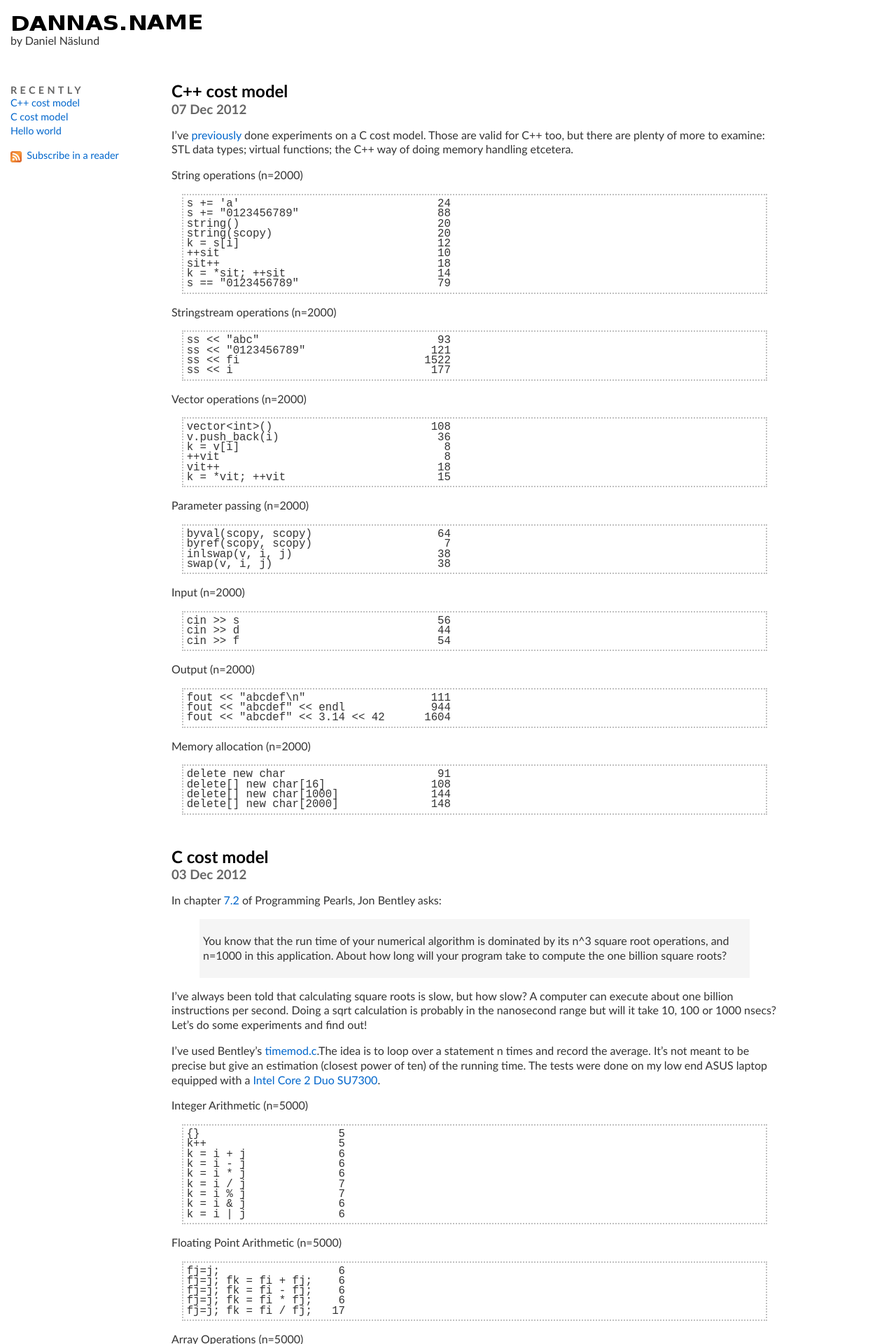
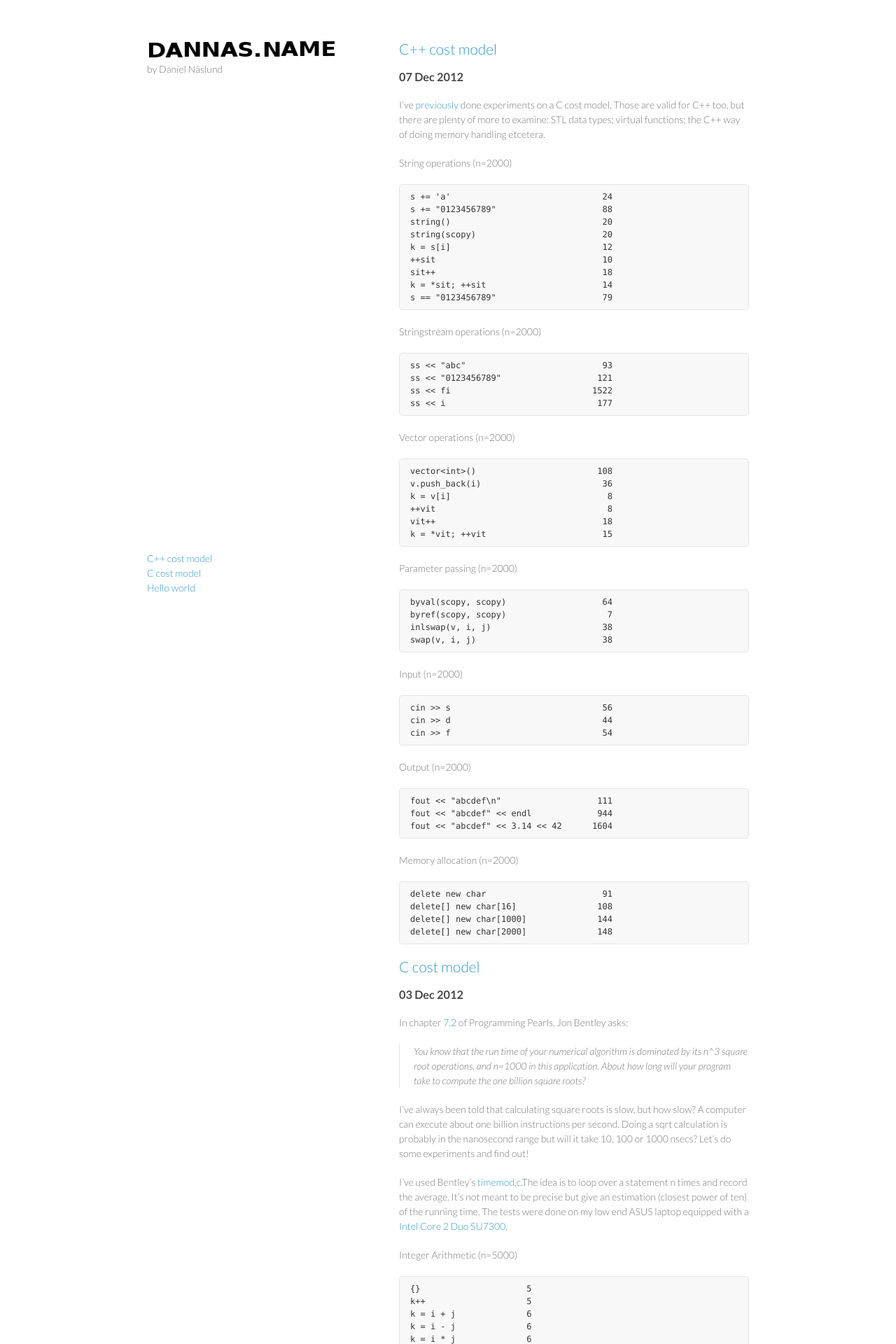
Before and after one commit to dannas/dannas.github.com, a Jekyll site: the page built from index.html, in a window 1280 px wide. Shown: the top 1920 px of the page at 70% size. Built offline with Jekyll 4.4.1, drawn with Linux system fonts in a browser that asks for light colours; the list of posts is cut into pages by our own code.

Commit message:
Use Steve Smiths orderedlist jekyll theme.

```diff
--- a/_layouts/default.html
+++ b/_layouts/default.html
@@ -3,43 +3,34 @@
 ---
 
 <!DOCTYPE html>
+<html>
     <head>
         <meta charset="utf-8">
         <title>dannas.name</title>
-<link rel="stylesheet" href="/stylesheets/site.css" type="text/css" />
+        <link rel="stylesheet" href="/stylesheets/styles.css" type="text/css" />
         <link rel="alternate" type="application/rss+xml" title="RSS" href="/feed/index.html" />
-<link rel="shortcut icon" href="/favicon.ico" />
+        <meta name="viewport" content="width=device-width, initial-scale=1, user-scalable=no">
+        <!--[if lt IE 9]>
+        <script src="//html5shiv.googlecode.com/svn/trunk/html5.js"></script>
+        <![endif]-->
     </head>
-
-<div id="header">
-<div style="float:left; margin-top:10px;">
+    <body>
+        <div class="wrapper">
+            <header>
                 <a href="/"><img alt="dannas.name" src="/images/dannas_name.png" height="25" width="275"></a><br/>
                 <span class="description">by Daniel Näslund</span>
-</div>
+            </header>
 
-</div> <!-- header -->
-
-<div id="container">
-<div class="blog">
+            <section>
                 {{ content }}
-</div> <!-- blog -->
-</div> <!-- container -->
-
-<div id="links">
-<div class="sidetitle">Recently</div>
-<div class="side">
+            </section>
+            <footer>
                 {% for post in site.posts limit:10 %}
                   <a href="{{ post.url }}">{{ post.title }}</a><br />
                 {% endfor %}
 
-</div>
-
-<div class="side">
-
-<div class="syndicate">
-<a href="/feed/index.html" rel="alternate" type="application/rss+xml">
-<img src="/images/feed-icon16x16.png" width=16 height=16 alt="" style="vertical-align:middle;border:0"/>
-&nbsp;Subscribe in a reader </a> </div> <br/>
-</div>
-
-</div> <!-- links -->
+            </footer>
+        </div> <!-- wrapper -->
+        <script src="javascripts/scale.fix.js">/script>
+    </body>
+</html>
--- a/stylesheets/site.css
+++ /dev/null
@@ -1,237 +0,0 @@
-a
-{
-	color: rgb(0,102,204);
-	text-decoration: none;
-}
-a:hover
-{
-	color: rgb(17,68,119);
-	text-decoration: underline;
-}
-a.title-link
-{
-        color: black !important;
-	text-decoration: none;
-}
-a:visited
-{
-	color: rgb(162,66,124);
-}
-body
-{
-	font-size: 100%;
-	font-family: calibri,tahoma,arial,sans-serif;
-	margin: 0px 0px 20px 0px;
-	background: #FFF;
-}
-blockquote
-{
-	font-family: calibri,tahoma,arial,sans-serif;
-	background: #F5F5F5;
-	color: #333;
-	padding: 5px;
-}
-img, iframe
-{
-  border: 0;
-}
-pre
-{
-        font-size:110%;
-	padding: 5px;
-	overflow: auto;
-	width: 95%;
-	max-height: 450px;
-	margin: 0px auto;
-	line-height: 100%;
-	border: silver 2px dotted;
-}
-code
-{
-        font-size:110%;
-}
-
-h1, h2, h3
-{
-	margin: 0px;
-	padding: 0px;
-}
-.description
-{
-	color: #333;
-}
-#content
-{
-	position: absolute;
-	margin-right: 20px;
-	margin-left: 230px;
-	margin-bottom: 20px;
-	width: 70%;
-}
-#container
-{
-	position: absolute;
-	margin-right: 20px;
-	margin-left: 230px;
-	margin-bottom: 20px;
-	width: 70%;
-}
-#links
-{
-        font-size: 90%;
-	padding: 10px 15px 15px 15px;
-	width: 208px;
-}
-.blog
-{
-	padding-left: 15px;
-	padding-right: 15px;
-        margin-top: 10px;
-        clear:both;
-}
-#header
-{
-	padding-left: 15px;
-	padding-right: 15px;
-        margin-top: 10px;
-        clear:both;
-        height:100px;
-}
-#footer
-{
-        clear:both;
-        font-size:70%;
-        text-align:right;
-        padding-top:15px;
-}
-.footernav
-{
-   clear:both;
-}
-.blogbody
-{
-	color: #333;
-	font-weight: normal;
-	line-height: 130%;
-        zoom: 1;
-        margin-bottom: 50px;
-}
-.title
-{
-        margin-bottom: 10px;
-	font-size: 1.5em;
-	color: #666;
-}
-.date
-{
-        margin-top: -5px;
-	color: #666;
-	font-weight: bold;
-}
-.posted
-{
-        margin-top:10px;
-        margin-bottom:15px;
-}
-.side
-{
-	color: #333;
-	font-weight: normal;
-	line-height: 140%;
-}
-.welovecodinghorror
-{
-	background-color: rgb(255,255,235);
-	color: #333;
-	font-weight: normal;
-	padding: 6px 6px;
-	line-height: 140%;
-}
-.sidetitle
-{
-	color: #666;
-	font-weight: bold;
-	letter-spacing: .3em;
-	text-transform: uppercase;
-}
-.syndicate
-{
-	line-height: 140%;
-	margin-top: 15px;
-}
-.comments-head
-{
-       clear: both;
-	color: #666;
-	margin-bottom: 5px;
-	font-weight: bold;
-}
-.comments-body,
-#comment-preview-content {
-	color: #333;
-	font-weight: normal;
-	background: #F5F5F5;
-	line-height: 140%;
-	padding: 5px 5px 15px 10px;
-	margin-bottom: 10px;
-        word-wrap: break-word;
-}
-.comments-post
-{
-	color: #333;
-	font-weight: normal;
-}
-.jeff_atwood
-{
-        background-color: #FFECC7;
-}
-kbd {
-white-space: nowrap;
-color: black;
-background: #EEE;
-border-style: solid;
-border-color: #CCC #AAA #888 #BBB;
-padding: 2px 6px;
--moz-border-radius: 4px;
--webkit-border-radius: 4px;
-border-radius: 4px;
--moz-box-shadow: 0 2px 0 rgba(0, 0, 0, 0.2),0 0 0 1px #ffffff inset;
--webkit-box-shadow: 0 2px 0 rgba(0, 0, 0, 0.2),0 0 0 1px #ffffff inset;
-box-shadow: 0 2px 0 rgba(0, 0, 0, 0.2),0 0 0 1px #ffffff inset;
-background-color: #FAFAFA;
-border-color: #CCC #CCC white;
-border-style: solid solid none;
-border-width: 1px 1px medium;
-color: #444;
-font-family: 'Helvetica Neue',Helvetica,Arial,Sans-serif;
-font-size: 11px;
-font-weight: bold;
-white-space: nowrap;
-display: inline-block;
-margin-bottom:5px;
-}
-
-#comment-text
-{
-    width : 600px;
-    font-size : 14px;
-}
-#comment-author,
-#comment-email,
-#comment-url
-{
-    font-size : 14px;
-    padding : 3px;
-    width : 350px;
-}
-
-/* hiddenBox class for comments to function */
-.hiddenBox {
-    display: none;
-}
-
-/* for nRelate "related posts" */
-.nrelate .nr_inner ul {
-   margin-top: 0 !important;
-}
-/* ph=1 */
--- a/stylesheets/styles.css
+++ b/stylesheets/styles.css
@@ -38,11 +38,19 @@
   text-decoration:none;
 }
 
+a:hover {
+  color:#069;
+}
+
 a small {
   font-size:11px;
   color:#777;
   margin-top:-0.6em;
   display:block;
+}
+
+a:hover small {
+  color:#777;
 }
 
 .wrapper {
@@ -58,7 +66,7 @@
 }
 
 code, pre {
-  font-family:Monaco, Bitstream Vera Sans Mono, Lucida Console, Terminal;
+  font-family:Monaco, Bitstream Vera Sans Mono, Lucida Console, Terminal, monospace;
   color:#333;
   font-size:12px;
 }
@@ -101,13 +109,90 @@
   position:fixed;
 }
 
+header ul {
+  list-style:none;
+  height:40px;
+
+  padding:0;
+
+  background: #eee;
+  background: -moz-linear-gradient(top, #f8f8f8 0%, #dddddd 100%);
+  background: -webkit-gradient(linear, left top, left bottom, color-stop(0%,#f8f8f8), color-stop(100%,#dddddd));
+  background: -webkit-linear-gradient(top, #f8f8f8 0%,#dddddd 100%);
+  background: -o-linear-gradient(top, #f8f8f8 0%,#dddddd 100%);
+  background: -ms-linear-gradient(top, #f8f8f8 0%,#dddddd 100%);
+  background: linear-gradient(top, #f8f8f8 0%,#dddddd 100%);
+
+  border-radius:5px;
+  border:1px solid #d2d2d2;
+  box-shadow:inset #fff 0 1px 0, inset rgba(0,0,0,0.03) 0 -1px 0;
+  width:270px;
+}
+
+header li {
+  width:89px;
+  float:left;
+  border-right:1px solid #d2d2d2;
+  height:40px;
+}
+
+header li:first-child a {
+  border-radius:5px 0 0 5px;
+}
+
+header li:last-child a {
+  border-radius:0 5px 5px 0;
+}
+
+header ul a {
+  line-height:1;
+  font-size:11px;
+  color:#999;
+  display:block;
+  text-align:center;
+  padding-top:6px;
+  height:34px;
+}
+
+header ul a:hover {
+  color:#999;
+  background: -moz-linear-gradient(top, #fff 0%, #ddd 100%);
+  background: -webkit-gradient(linear, left top, left bottom, color-stop(0%,#fff), color-stop(100%,#ddd));
+  background: -webkit-linear-gradient(top, #fff 0%,#ddd 100%);
+  background: -o-linear-gradient(top, #fff 0%,#ddd 100%);
+  background: -ms-linear-gradient(top, #fff 0%,#ddd 100%);
+  background: linear-gradient(top, #fff 0%,#ddd 100%);
+}
+
+header ul a:active {
+  -webkit-box-shadow: inset 0px 2px 2px 0px #ddd;
+  -moz-box-shadow: inset 0px 2px 2px 0px #ddd;
+  box-shadow: inset 0px 2px 2px 0px #ddd;
+}
+
 strong {
   color:#222;
   font-weight:700;
 }
 
+header ul li + li {
+  width:88px;
+  border-left:1px solid #fff;
+}
+
+header ul li + li + li {
+  border-right:none;
+  width:89px;
+}
+
+header ul a strong {
+  font-size:14px;
+  display:block;
+  color:#222;
+}
+
 section {
-  width:600px;
+  width:500px;
   float:right;
   padding-bottom:50px;
 }
```
Lines whose indentation alone changed are shown as unchanged.
